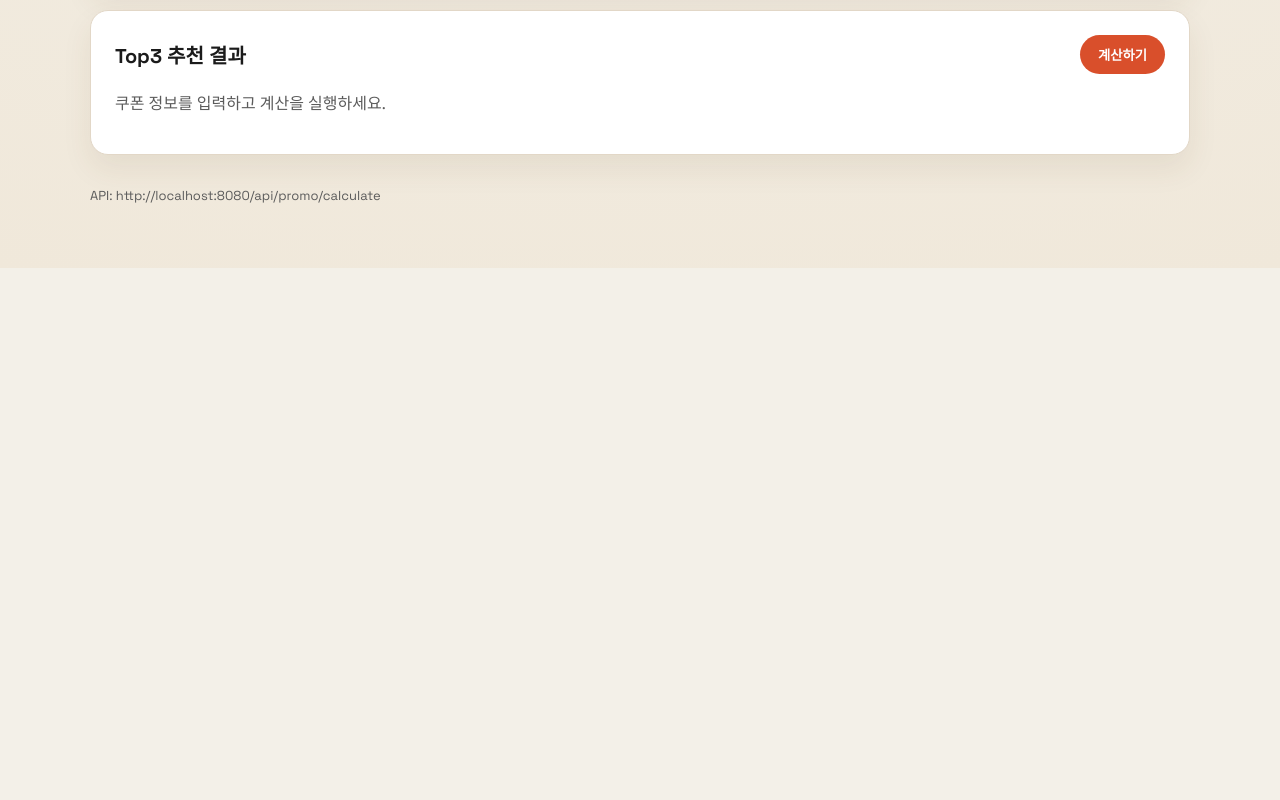
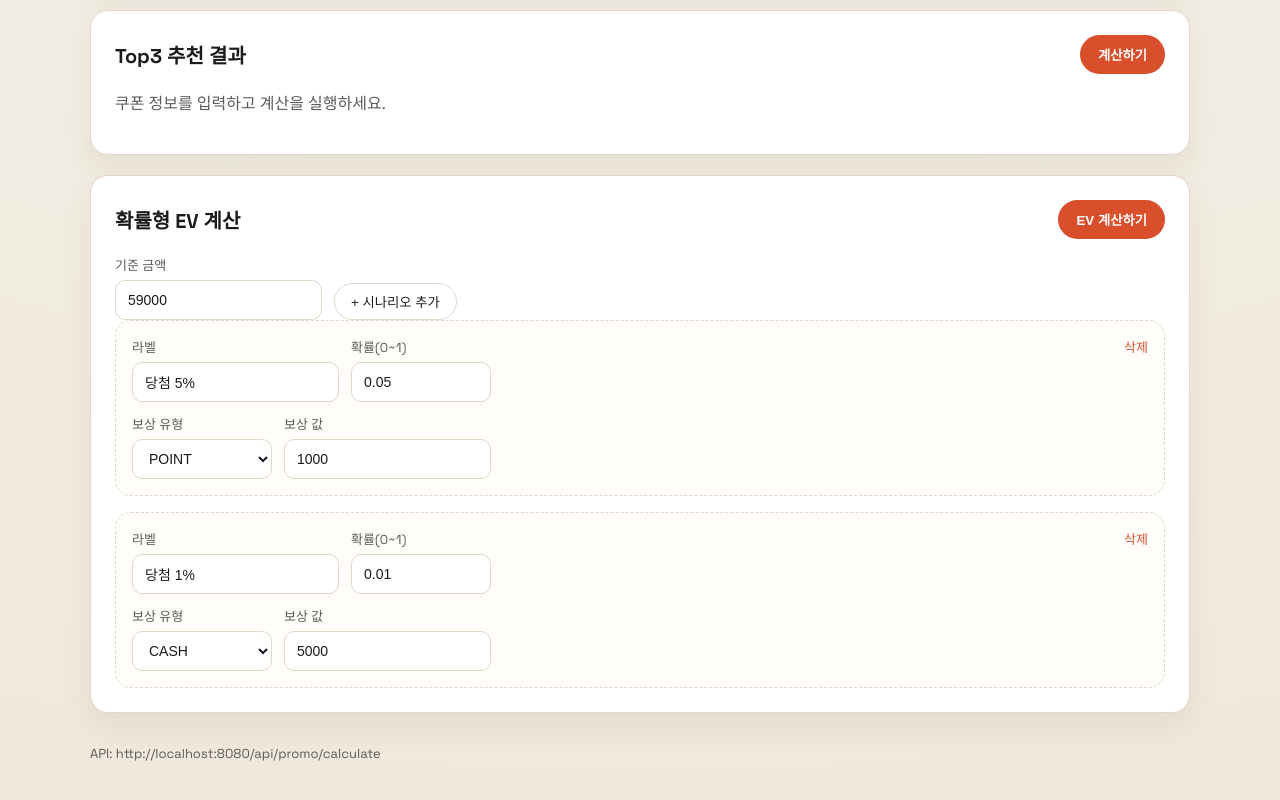
Before and after one commit to Kyoungwoong/noaats-assignment-test, a Next.js app in the folder frontend/: page / in a window 1280 px wide. Shown: the part 1838-2638 px from the top of the page. Before the commit the page ends 2106 px from the top, so only its background shows below. Built offline with nearby package versions, Linux system fonts and the light colour scheme.

Commit message:
feat(ui): add ev calculator section

```diff
--- /dev/null
+++ b/frontend/src/app/lib/evApi.ts
@@ -0,0 +1,28 @@
+import type { EvRequest, EvResponse } from "../types/evApi";
+
+const API_URL = "http://localhost:8080/api/ev/calculate";
+
+type ApiEnvelope<T> = {
+  success: boolean;
+  data: T;
+  meta?: Record<string, unknown>;
+};
+
+export const calculateEv = async (input: EvRequest): Promise<EvResponse> => {
+  const res = await fetch(API_URL, {
+    method: "POST",
+    headers: {
+      "Content-Type": "application/json",
+    },
+    body: JSON.stringify(input),
+  });
+
+  if (!res.ok) {
+    throw new Error(`HTTP ${res.status}`);
+  }
+
+  const json = (await res.json()) as ApiEnvelope<EvResponse>;
+  return json.data;
+};
+
+export { API_URL as EV_API_URL };
--- a/frontend/src/app/page.module.css
+++ b/frontend/src/app/page.module.css
@@ -233,6 +233,16 @@
   margin-top: 8px;
 }
 
+.card {
+  border-radius: 16px;
+  border: 1px solid var(--border);
+  padding: 16px;
+  background: #fff;
+  margin-top: 12px;
+  display: grid;
+  gap: 6px;
+}
+
 .empty {
   color: var(--muted);
   margin: 12px 0 0;
--- a/frontend/src/app/page.tsx
+++ b/frontend/src/app/page.tsx
@@ -3,17 +3,26 @@
 import { useState } from "react";
 import styles from "./page.module.css";
 import { calculatePromo, API_URL } from "./lib/promoApi";
+import { calculateEv } from "./lib/evApi";
 import { formatCurrency, formatPriceCoupon } from "./lib/format";
 import { usePromoForm } from "./hooks/usePromoForm";
 import type { PromoCombinationResult, PromoResponse } from "./types/promoApi";
+import type { EvRequest, EvResponse, EvScenario } from "./types/evApi";
 import type { PaymentMethod } from "./types/promoCommon";
 
 const PAYMENT_METHODS: PaymentMethod[] = ["CARD", "BANK", "KAKAO"];
+const EV_REWARD_TYPES = ["CASH", "POINT", "PERCENT"] as const;
 
 export default function Home() {
   const [loading, setLoading] = useState(false);
   const [error, setError] = useState<string | null>(null);
   const [results, setResults] = useState<PromoCombinationResult[]>([]);
+  const [evBaseAmount, setEvBaseAmount] = useState("59000");
+  const [evScenarios, setEvScenarios] = useState<EvScenario[]>([
+    { label: "당첨 5%", probability: 0.05, rewardType: "POINT", rewardValue: 1000 },
+    { label: "당첨 1%", probability: 0.01, rewardType: "CASH", rewardValue: 5000 },
+  ]);
+  const [evResult, setEvResult] = useState<EvResponse | null>(null);
 
   const {
     items,
@@ -56,6 +65,38 @@ export default function Home() {
     } finally {
       setLoading(false);
     }
+  };
+
+  const handleEvCalculate = async () => {
+    setLoading(true);
+    setError(null);
+    try {
+      const req: EvRequest = {
+        baseAmount: Number(evBaseAmount) || 0,
+        scenarios: evScenarios,
+      };
+      const result = await calculateEv(req);
+      setEvResult(result);
+    } catch (err) {
+      setError(err instanceof Error ? err.message : "Unknown error");
+    } finally {
+      setLoading(false);
+    }
+  };
+
+  const addEvScenario = () => {
+    setEvScenarios((prev) => [
+      ...prev,
+      { label: "신규 시나리오", probability: 0.0, rewardType: "CASH", rewardValue: 0 },
+    ]);
+  };
+
+  const updateEvScenario = (index: number, patch: Partial<EvScenario>) => {
+    setEvScenarios((prev) => prev.map((item, i) => (i === index ? { ...item, ...patch } : item)));
+  };
+
+  const removeEvScenario = (index: number) => {
+    setEvScenarios((prev) => prev.filter((_, i) => i !== index));
   };
 
   return (
@@ -429,6 +470,102 @@ export default function Home() {
             ))}
           </div>
         </section>
+
+        <section className={styles.panel}>
+          <div className={styles.sectionHeader}>
+            <h2 className={styles.sectionTitle}>확률형 EV 계산</h2>
+            <button type="button" className={styles.primaryButton} onClick={handleEvCalculate}>
+              {loading ? "계산 중..." : "EV 계산하기"}
+            </button>
+          </div>
+          <div className={styles.row}>
+            <label className={styles.fieldSmall}>
+              <span>기준 금액</span>
+              <input
+                type="number"
+                min="0"
+                value={evBaseAmount}
+                onChange={(event) => setEvBaseAmount(event.target.value)}
+              />
+            </label>
+            <button type="button" className={styles.ghostButton} onClick={addEvScenario}>
+              + 시나리오 추가
+            </button>
+          </div>
+          <div className={styles.stack}>
+            {evScenarios.map((scenario, index) => (
+              <div key={`${scenario.label}-${index}`} className={styles.couponCard}>
+                <div className={styles.rowBetween}>
+                  <div className={styles.row}>
+                    <label className={styles.fieldSmall}>
+                      <span>라벨</span>
+                      <input
+                        value={scenario.label}
+                        onChange={(event) => updateEvScenario(index, { label: event.target.value })}
+                      />
+                    </label>
+                    <label className={styles.fieldSmall}>
+                      <span>확률(0~1)</span>
+                      <input
+                        type="number"
+                        step="0.01"
+                        min="0"
+                        max="1"
+                        value={scenario.probability}
+                        onChange={(event) =>
+                          updateEvScenario(index, { probability: Number(event.target.value) || 0 })
+                        }
+                      />
+                    </label>
+                  </div>
+                  <button
+                    type="button"
+                    className={styles.removeButton}
+                    onClick={() => removeEvScenario(index)}
+                  >
+                    삭제
+                  </button>
+                </div>
+                <div className={styles.row}>
+                  <label className={styles.fieldSmall}>
+                    <span>보상 유형</span>
+                    <select
+                      value={scenario.rewardType}
+                      onChange={(event) =>
+                        updateEvScenario(index, { rewardType: event.target.value as EvScenario["rewardType"] })
+                      }
+                    >
+                      {EV_REWARD_TYPES.map((type) => (
+                        <option key={type} value={type}>
+                          {type}
+                        </option>
+                      ))}
+                    </select>
+                  </label>
+                  <label className={styles.fieldSmall}>
+                    <span>보상 값</span>
+                    <input
+                      type="number"
+                      min="0"
+                      value={scenario.rewardValue}
+                      onChange={(event) =>
+                        updateEvScenario(index, { rewardValue: Number(event.target.value) || 0 })
+                      }
+                    />
+                  </label>
+                </div>
+              </div>
+            ))}
+          </div>
+          {evResult && (
+            <div className={styles.card}>
+              <p className={styles.label}>기대값</p>
+              <p className={styles.value}>{evResult.expectedValue.toLocaleString()}원</p>
+              <p className={styles.label}>기대 할인율</p>
+              <p className={styles.valueSmall}>{(evResult.expectedDiscountRate * 100).toFixed(2)}%</p>
+            </div>
+          )}
+        </section>
       </main>
 
       <footer className={styles.footer}>
--- /dev/null
+++ b/frontend/src/app/types/evApi.ts
@@ -0,0 +1,24 @@
+export type EvScenario = {
+  label: string;
+  probability: number;
+  rewardType: "CASH" | "POINT" | "PERCENT";
+  rewardValue: number;
+};
+
+export type EvRequest = {
+  baseAmount: number;
+  scenarios: EvScenario[];
+};
+
+export type EvScenarioResult = {
+  label: string;
+  probability: number;
+  normalizedReward: number;
+  expectedValue: number;
+};
+
+export type EvResponse = {
+  expectedValue: number;
+  expectedDiscountRate: number;
+  scenarios: EvScenarioResult[];
+};
```
